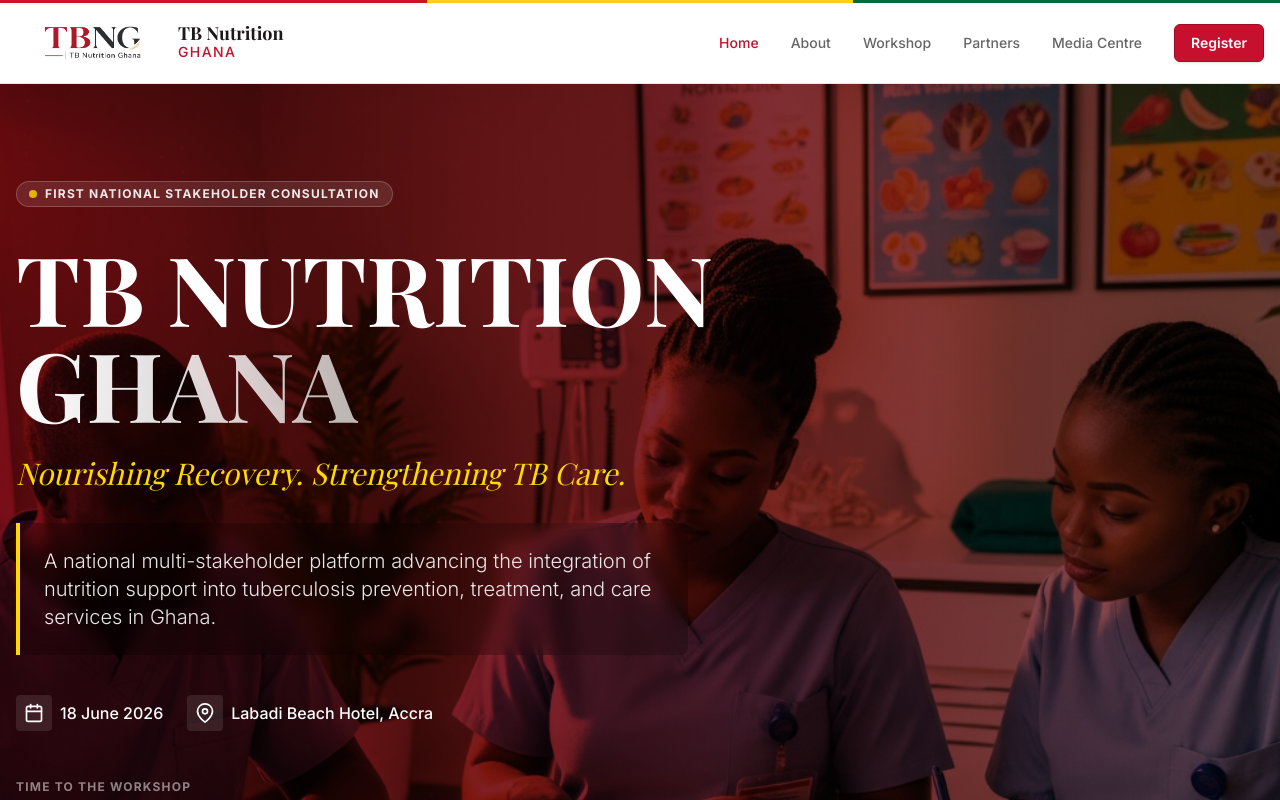
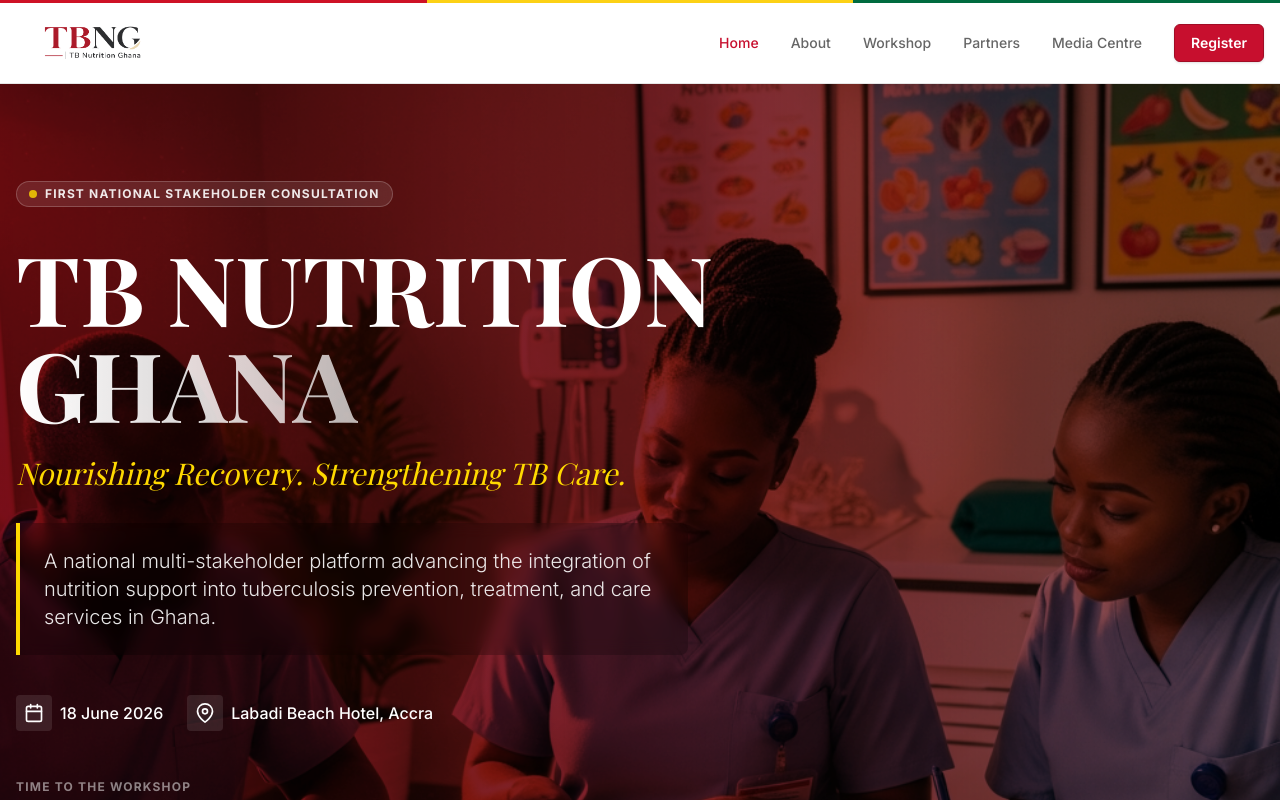
Before and after one commit to Holystick5155/thnutritionghana, a React (Vite) app: page / in a window 1280 px wide. Shown: the top 800 px of the page. Built offline with nearby package versions, Linux system fonts and the light colour scheme; a web font is replaced by a local one.

Commit message:
Removed text Logo

```diff
--- a/src/components/Footer.tsx
+++ b/src/components/Footer.tsx
@@ -9,7 +9,7 @@ export default function Footer() {
           <div className="md:col-span-2 space-y-5">
             <div className="flex items-center gap-4">
               <LogoMark size={150} dark />
-              <div>
+              <div className="hidden">
                 <h2 className="font-serif font-bold text-xl leading-none text-white">TB Nutrition</h2>
                 <p className="text-sm font-medium text-white/70 tracking-widest uppercase">Ghana</p>
               </div>
--- a/src/components/Navbar.tsx
+++ b/src/components/Navbar.tsx
@@ -32,7 +32,7 @@ export default function Navbar() {
           {/* Logo */}
           <Link href="/" onClick={close} className="flex items-center gap-3">
             <LogoMark size={150} />
-            <div className="hidden sm:block">
+            <div className="hidden">
               <h1 className="font-serif font-bold text-lg leading-none text-foreground">
                 TB Nutrition
               </h1>
```
